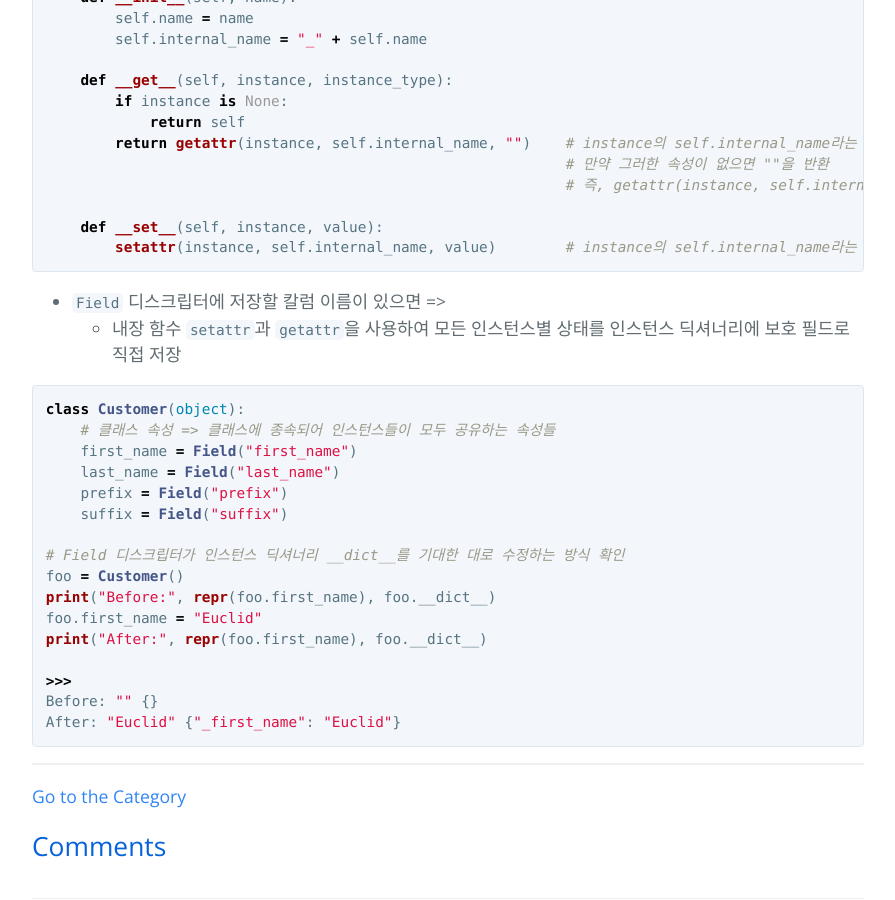
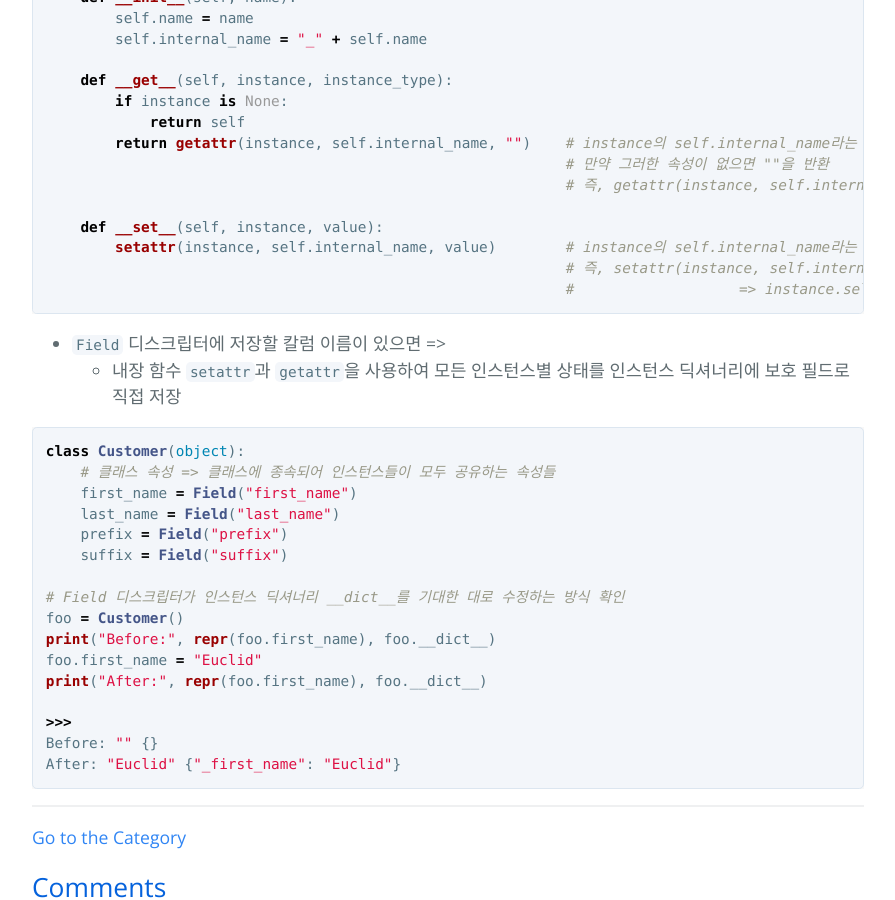
Before and after one commit to hcnoh/hcnoh.github.io, a Jekyll site: the page built from _posts/2018-10-19-effective-python-way35.md, in a window 1280 px wide and 900 px high, scrolled down 721 px. Shown: the whole window, without its empty margins (192-1087 px from the left). Built offline with Jekyll 4.4.1, drawn with Linux system fonts in a browser that asks for light colours; comment, search, counter and statistics services are not loaded.

Commit message:
Update 2018-10-19-effective-python-way35.md

````diff
--- a/_posts/2018-10-19-effective-python-way35.md
+++ b/_posts/2018-10-19-effective-python-way35.md
@@ -32,6 +32,8 @@ class Field(object):
 
     def __set__(self, instance, value):
         setattr(instance, self.internal_name, value)        # instance의 self.internal_name라는 이름의 속성에 value로 할당
+                                                            # 즉, setattr(instance, self.internal_name, value)
+                                                            #                   => instance.self.internal_name = value
 ```
 
 - `Field` 디스크립터에 저장할 칼럼 이름이 있으면 =>
````
